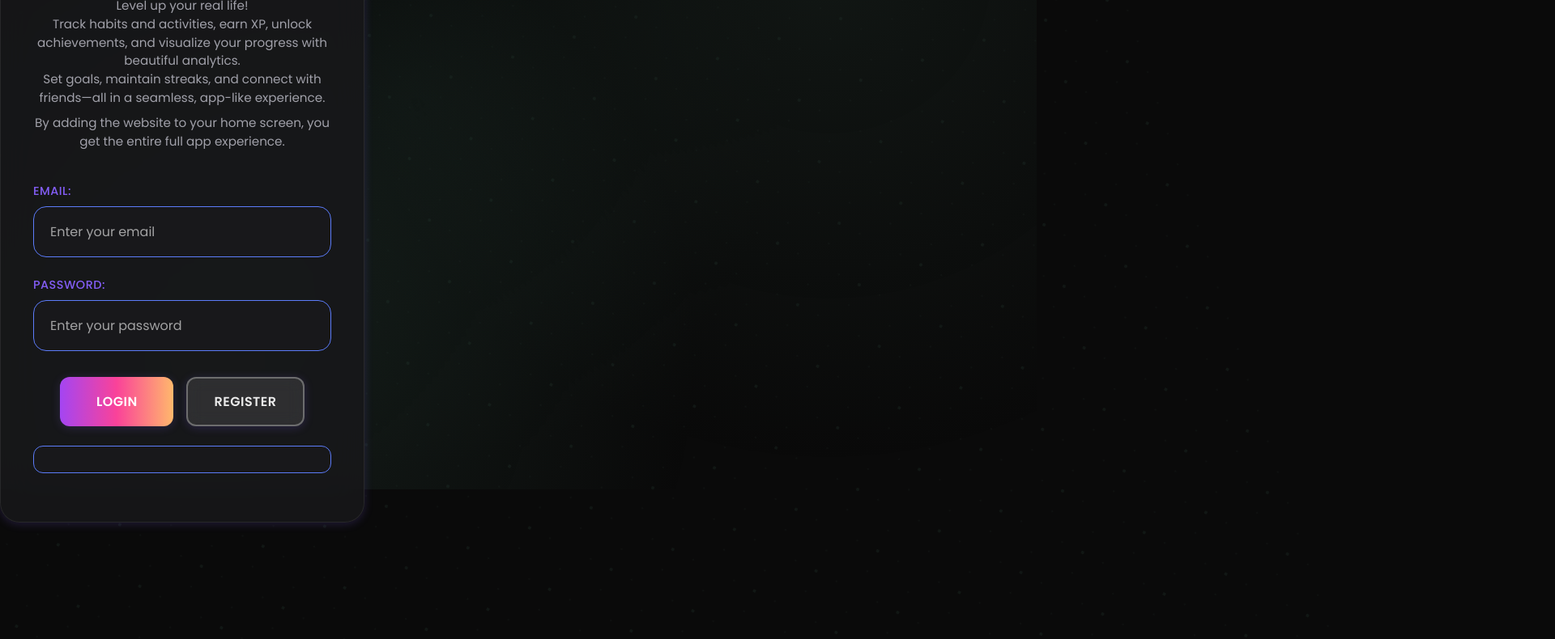
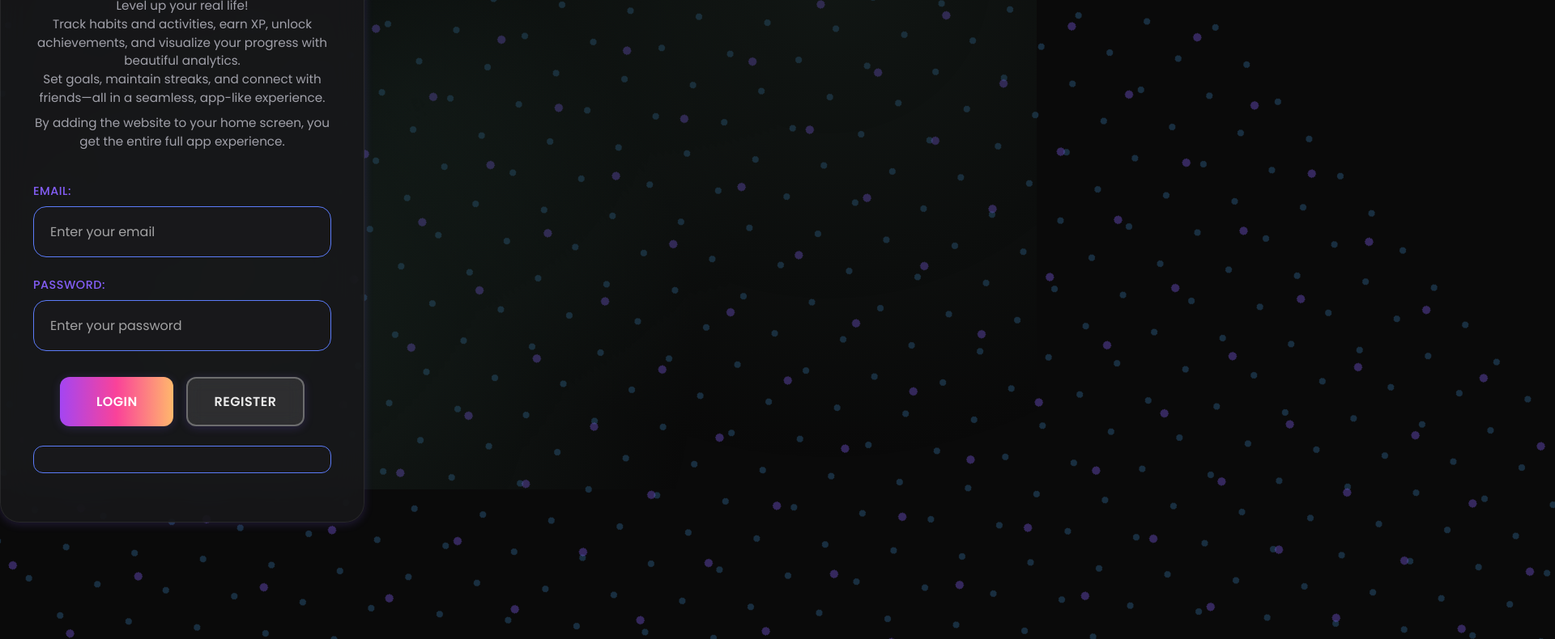
Before and after one commit to garrettmichae1/PlayNotNPC, a website with bundled scripts: page login.html in a window 1280 px wide. Shown: the part 195-985 px from the top of the page at 81% size, 1920 px wide, since content can reach past the window. Built offline with nearby package versions, Linux system fonts and the light colour scheme.

Commit message:
Make floating background particles more prominent and on-brand on login page

```diff
--- a/login.css
+++ b/login.css
@@ -55,10 +55,10 @@ body::before {
   width: 200%;
   height: 200%;
   background:
-    radial-gradient(circle, rgba(45, 74, 62, 0.2) 2px, transparent 2px),
-    radial-gradient(circle, rgba(34, 51, 43, 0.15) 1px, transparent 1px);
-  background-size: 80px 80px, 40px 40px;
-  animation: tacticalFloat 25s linear infinite;
+    radial-gradient(circle, rgba(132, 94, 247, 0.35) 5px, transparent 5px), /* accent purple */
+    radial-gradient(circle, rgba(76, 175, 255, 0.22) 4px, transparent 4px); /* accent blue */
+  background-size: 110px 110px, 60px 60px;
+  animation: tacticalFloat 36s linear infinite;
   z-index: 0;
 }
 
```
